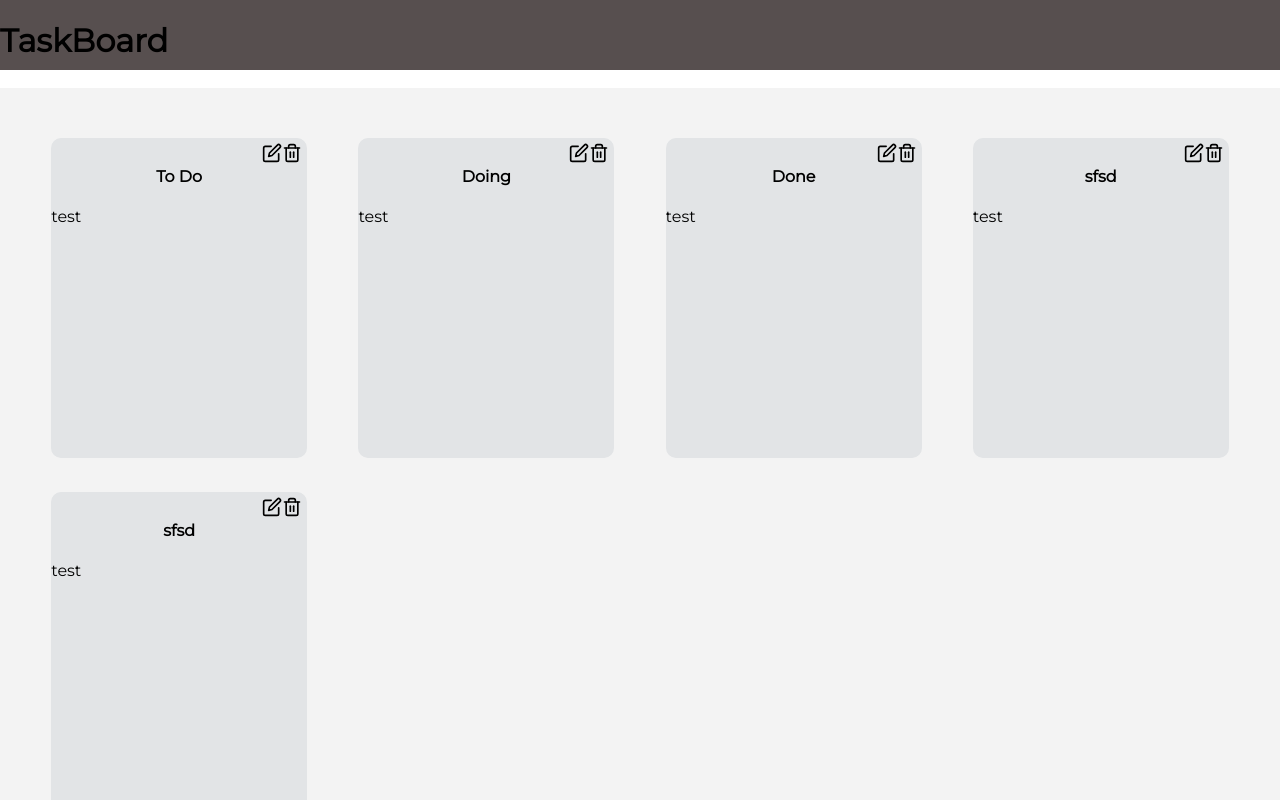
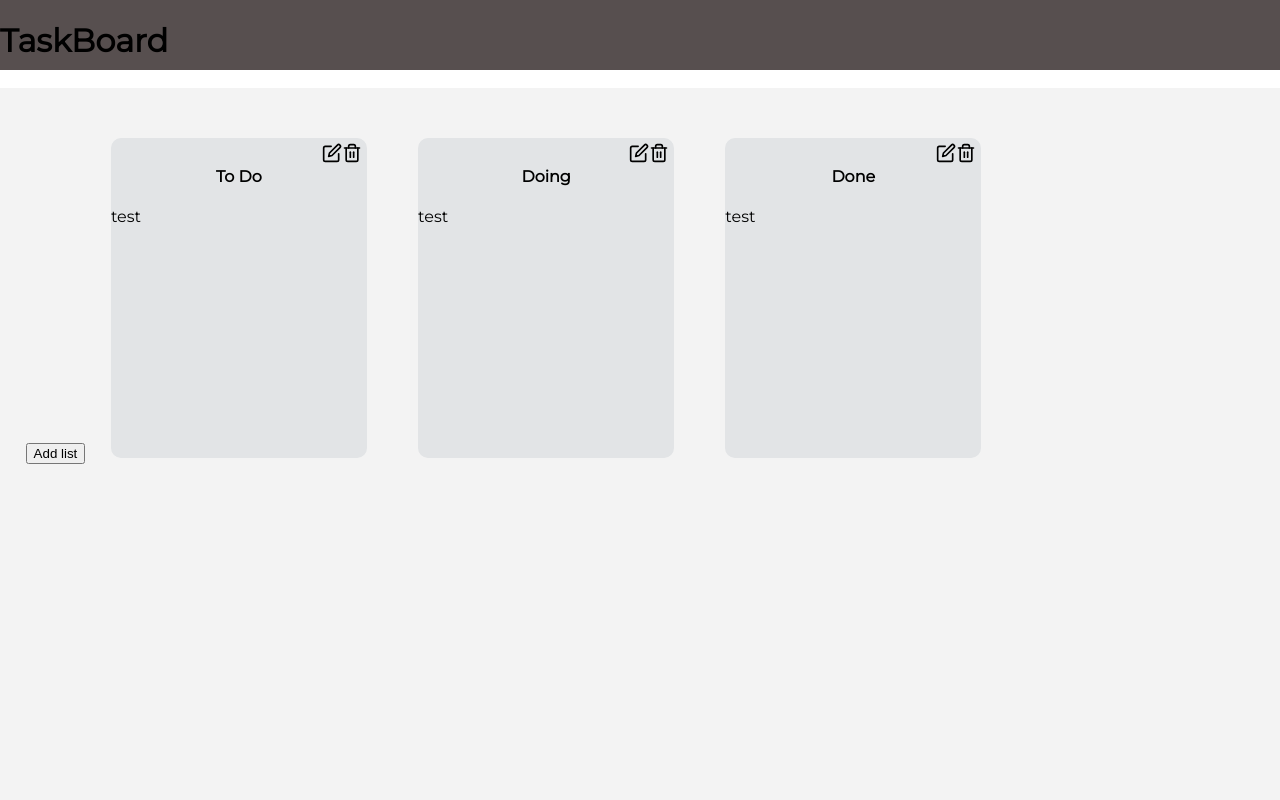
Before and after one commit to KristianNikolov777/TaskBoard, an Angular app: page / in a window 1280 px wide. Built offline with nearby package versions, Linux system fonts and the light colour scheme.

Commit message:
Created list service and implemented get, add and delete methods.

```diff
--- a/src/app/board/board.component.html
+++ b/src/app/board/board.component.html
@@ -1,3 +1,4 @@
 <div class="board">
-  <app-list *ngFor="let list of lists" [list]="list"></app-list>
+  <button class="add-list" (click)="onAddList()">Add list</button>
+  <app-list *ngFor="let list of lists, let i = index" [index]="i" [list]="list"></app-list>
 </div>
--- a/src/app/board/board.component.ts
+++ b/src/app/board/board.component.ts
@@ -1,6 +1,9 @@
 import { Component, OnInit } from '@angular/core';
+import { Subscription } from 'rxjs';
+
 
 import { List } from '../shared/list.model';
+import { ListService } from '../shared/list.service';
 
 @Component({
   selector: 'app-board',
@@ -8,17 +11,23 @@ import { List } from '../shared/list.model';
   styleUrls: ['./board.component.css']
 })
 export class BoardComponent implements OnInit {
-  lists: List[] = [
-    new List('To Do', []),
-    new List('Doing', []),
-    new List('Done', []),
-    new List('sfsd', []),
-    new List('sfsd', []),
-  ];
+  lists: List[] = [];
+  subscription: Subscription;
 
-  constructor() { }
+  constructor(private listService: ListService) { }
 
   ngOnInit() {
+    this.lists = this.listService.getLists();
+
+    this.subscription = this.listService.listsChanged.subscribe(
+      (lists: List[]) => {
+        this.lists = lists;
+      }
+    );
+  }
+
+  onAddList() {
+    this.listService.addList({title: 'New List', cards: []});
   }
 
 }
--- a/src/app/board/list/list.component.html
+++ b/src/app/board/list/list.component.html
@@ -1,7 +1,7 @@
 <div class="list">
   <div class="list-actions">
     <img src="assets/images/edit.svg" height="20" width="20" title="Edit list"/>
-    <img src="assets/images/trash-2.svg" height="20" width="20" title="Delete list"/>
+    <img src="assets/images/trash-2.svg" height="20" width="20" title="Delete list" (click)="onDeleteList(index)"/>
   </div>
   <h4 class="list-title">{{ list.title }}</h4>
   <app-card *ngFor="let card of cards" [card]="card"></app-card>
--- a/src/app/board/list/list.component.ts
+++ b/src/app/board/list/list.component.ts
@@ -2,6 +2,7 @@ import { Component, Input, OnInit } from '@angular/core';
 
 import { List } from '../../shared/list.model';
 import { Card } from '../../shared/card.model';
+import { ListService } from '../../shared/list.service';
 
 @Component({
   selector: 'app-list',
@@ -10,13 +11,18 @@ import { Card } from '../../shared/card.model';
 })
 export class ListComponent implements OnInit {
   @Input() list: List;
+  @Input() index;
   cards: Card[] = [
     new Card(1, 'test', 'just testing')
   ];
 
-  constructor() { }
+  constructor(private listService: ListService) { }
 
   ngOnInit() {
   }
 
+  onDeleteList(index) {
+    this.listService.deleteList(index);
+  }
+
 }
--- /dev/null
+++ b/src/app/shared/list.service.ts
@@ -0,0 +1,50 @@
+import { Injectable } from '@angular/core';
+import { Subject } from 'rxjs';
+
+import { List } from './list.model';
+
+@Injectable({
+  providedIn: 'root'
+})
+export class ListService {
+
+  initialLists: List[] = [
+    {
+      title: 'To Do',
+      cards: []
+    },
+    {
+      title: 'Doing',
+      cards: []
+    },
+    {
+      title: 'Done',
+      cards: []
+    },
+  ];
+  lists: List[] = [];
+  listsChanged = new Subject<List[]>();
+
+  constructor() {}
+
+  getLists() {
+    this.lists = JSON.parse(localStorage.getItem('lists')) || [];
+    if (!this.lists.length) {
+      localStorage.setItem('lists', JSON.stringify(this.initialLists));
+      this.lists = this.initialLists;
+    }
+    this.listsChanged.next(this.lists.slice());
+    return this.lists;
+  }
+
+  addList(list: List) {
+    this.lists.push(list);
+    localStorage.setItem('lists', JSON.stringify(this.lists));
+  }
+
+  deleteList(index) {
+    this.lists.splice(index, 1);
+    this.listsChanged.next(this.lists.slice());
+    localStorage.setItem('lists', JSON.stringify(this.lists));
+  }
+}
```
